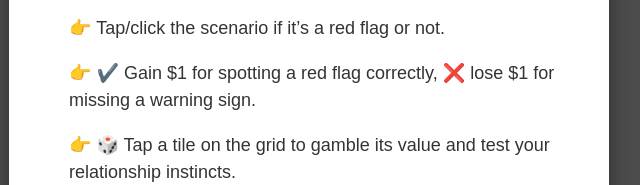
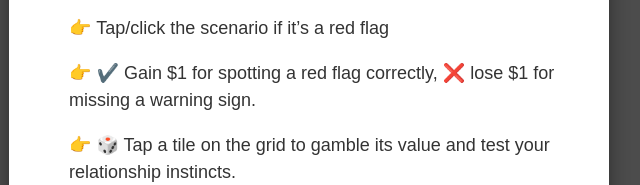
Before and after one commit to TapSpire/Dating101, a plain HTML site: page index.html in a window 1280 px wide. Shown: the part 245-430 px from the top of the page, 331-971 px from the left. Drawn offline with Linux system fonts and the light colour scheme.

Commit message:
Update index.html

```diff
--- a/index.html
+++ b/index.html
@@ -26,7 +26,7 @@
       <h2>💘 HOW TO PLAY: Dating 101 – Avoiding Red Flags Edition</h2>
       <ul>
         <li>A new dating scenario appears every 10 seconds. Decide quickly!</li>
-        <li>Tap/click the scenario if it’s a red flag or not.</li>
+        <li>Tap/click the scenario if it’s a red flag</li>
         <li>✔️ Gain $1 for spotting a red flag correctly, ❌ lose $1 for missing a warning sign.</li>
         <li>🎲 Tap a tile on the grid to gamble its value and test your relationship instincts.</li>
         <li>If it’s an 8-tile, you win or lose an extra $8 based on the scenario!</li>
```
